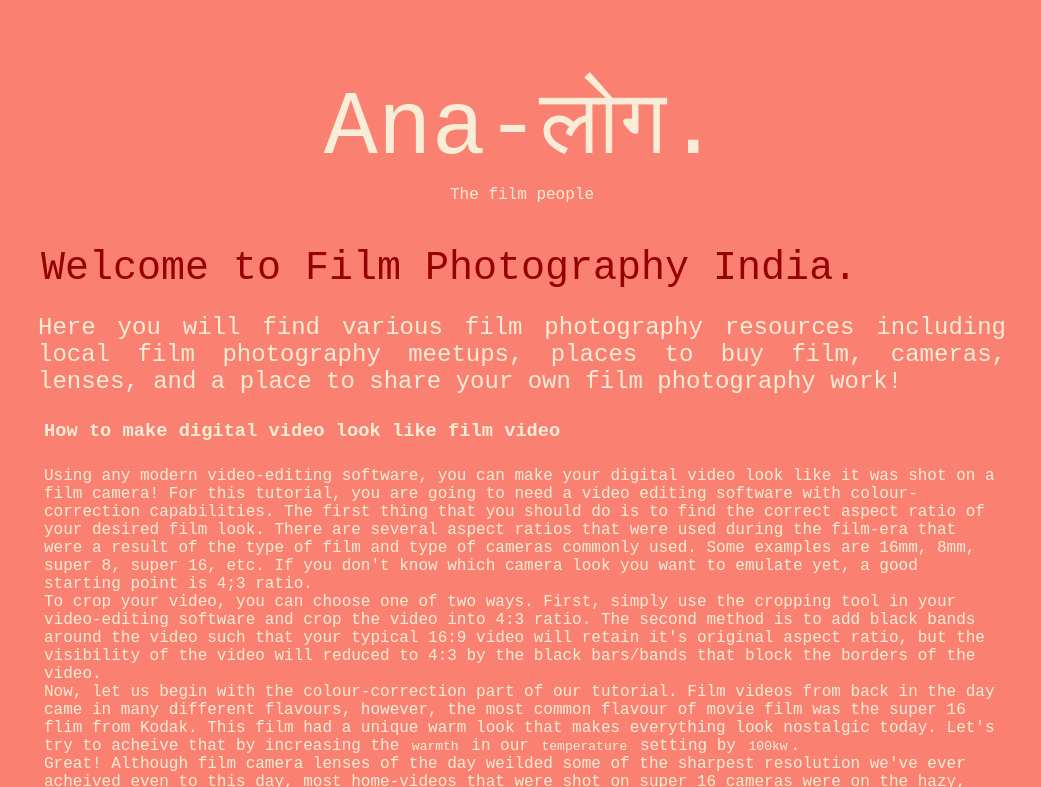
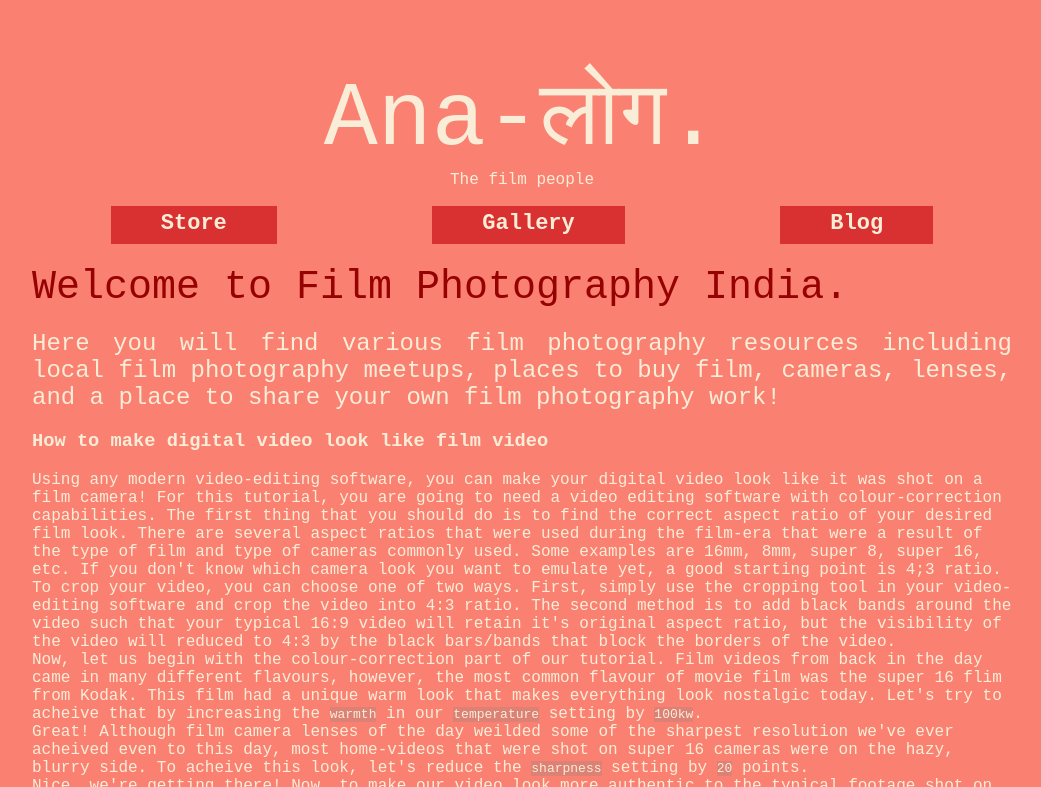
Before and after one commit to rohitbams/filmph, a plain HTML site: page index.html in a window 1280 px wide. Shown: the top 787 px of the page, without its empty margins (118-1159 px from the left). Drawn offline with Linux system fonts and the light colour scheme.

Commit message:
add navigation bar and buttons

```diff
--- a/index.html
+++ b/index.html
@@ -13,6 +13,9 @@
 		<h1 id="heading"> Ana-लोग. </h1>
 		<p class="site-description"> The film people</p>
 	</div>
+
+	<div class="navigation-bar"><a class="nav-button" href="./store.html">Store</a><a class="nav-button" href="./gallery.html">Gallery</a><a class="nav-button" href="./blog.html">Blog</a> </div>
+<div class="content">
 	<div class="subtitle welcomeTitle">Welcome to Film Photography India.</div>
 	<div class="subtitle welcomeText">Here you will find various film photography resources including local film photography meetups, places to buy film, cameras, lenses, and a place to share your own film photography work!</div>
 
@@ -25,8 +28,9 @@
 	<br>Excellent! Some important details to note for the film videos were the ability of the film to handle dynamic range of light. While most film stock was very capable to handle high highlights and low shadows, most everyday users of these cameras didn't spend too much time to set the correct exposure settings on their cameras, resulting in overblown highlights outdoors in the daytime and underexposed shadows indoors or after sunset. To acheive this look, let us increase the <code>highlights</code> by <code>30</code> points, and decrease the <code>shadows</code> by <code>40</code> points.
 	<br>Finally, let's make the video look shaky to emulate the often shaky handheld footage with no image-stabilisation processing. This will be a little harder to follow along as it is slightly more complicated than the steps before, but try to keep up! On you video-editing software, you will a setting called <code>key</code> markers. You are going to have create as many of these <code>key</code> marks accross the entire length of the footage as your computer can handle. Be careful not to over-populate these <code>keys</code>, or your CPU will not be happy. Now, for each individual key, try to set the <code>position</code> setting randomly to the <code>left</code>, <code>right</code>, <code>top</code>, and <code>bottom</code> values. Try to keep the variation within <code>10</code> points from the default <code>0</code> value on all sliders. If this method does not work, you can always go the analog way by picking up your screen and shaking it manually before you play the video.
 	<br>We are done! Now that you know the basic steps to turn your digital video into a film video, you can experiment with these settings to create your own aesthetic. Have fun!
-</p></div>
-
+	</p>
+	</div>
+</div>
 	<div class="goHome"><a href="./store.html"> Link for the webstore </a></div>
 
 </body>
--- a/styles.css
+++ b/styles.css
@@ -3,7 +3,6 @@
     font-family:  'Courier New', Courier, monospace;
     box-sizing: border-box;
     color:rgb(250, 237, 215);
-    border: solid rgba(255, 0, 0, 0.0);
 }
 
 body {
@@ -25,10 +24,42 @@ body {
 }
 
 #heading {
+    display: inline-block;
     font-size: 90px;
     font-weight: 500;
     padding-bottom: 0%;
     margin-bottom: 0%;
+
+}
+
+.navigation-bar {
+    height: 2.5em;
+    border: 1px solid rgba(255, 0, 0, 0);
+    display: flex;
+}
+
+.nav-button{
+    border: 0 2px 0 solid red;
+    margin: 0 auto;
+    padding: 5px 50px;
+    background-color: rgb(217, 49, 49);
+    font-size: 22px;
+    font-weight: 600;
+
+}
+
+.nav-button:link {
+    text-decoration: none;
+}
+.nav-button:hover {
+    text-decoration: underline;
+    background-color: brown;
+}
+.nav-button:active {
+    text-decoration: underline;
+}
+
+.content {
 
 }
 
@@ -41,7 +72,7 @@ body {
 
 .welcomeText {
     font-size: 24px;
-    border: 5px;
+
     text-align: justify;
     text-justify: inter-word;
 }
@@ -60,4 +91,5 @@ body {
 
 code {
     font-family: monospace;
+    background-color: rgba(128, 128, 128, 0.255);
 }
```
